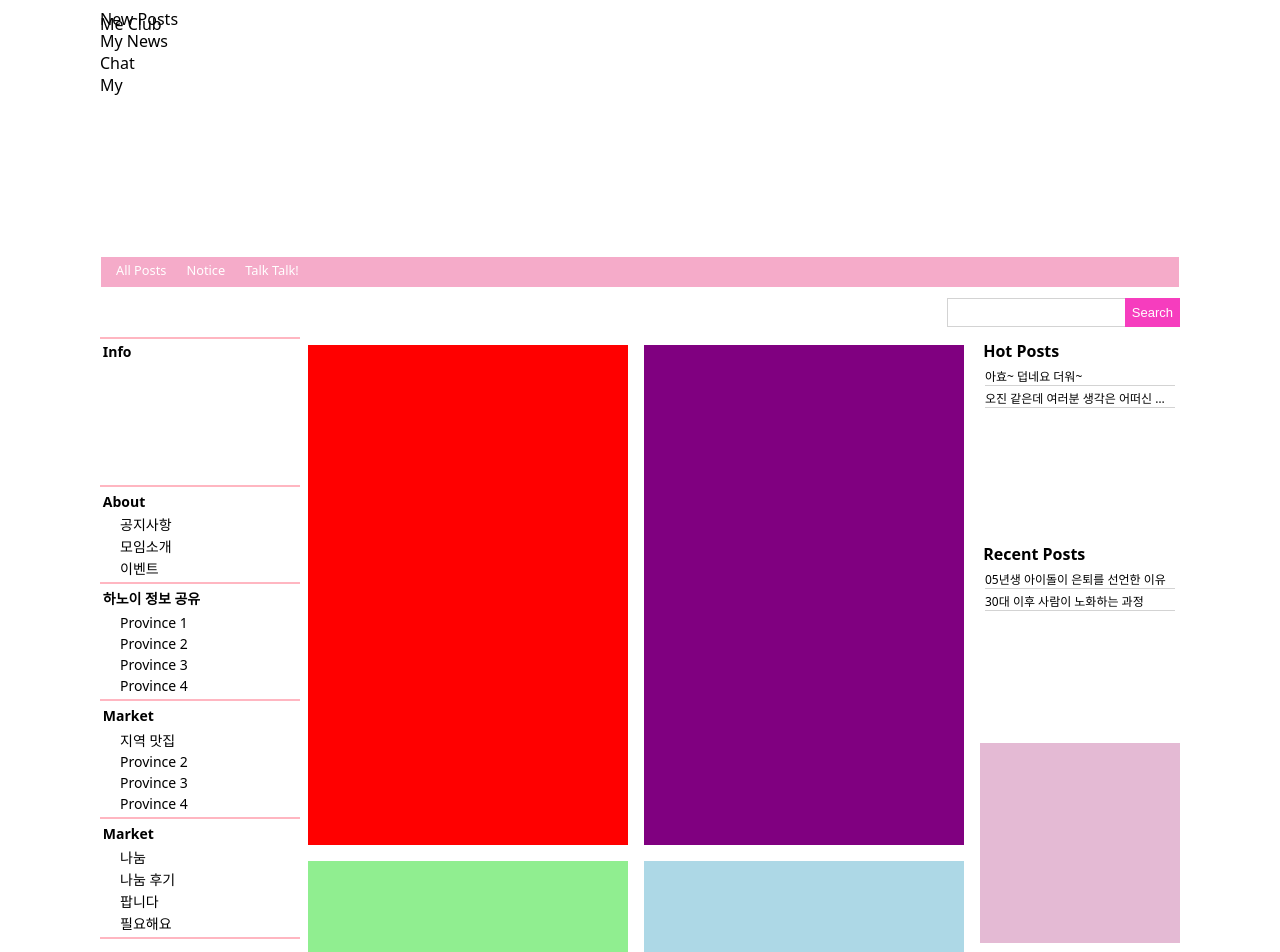
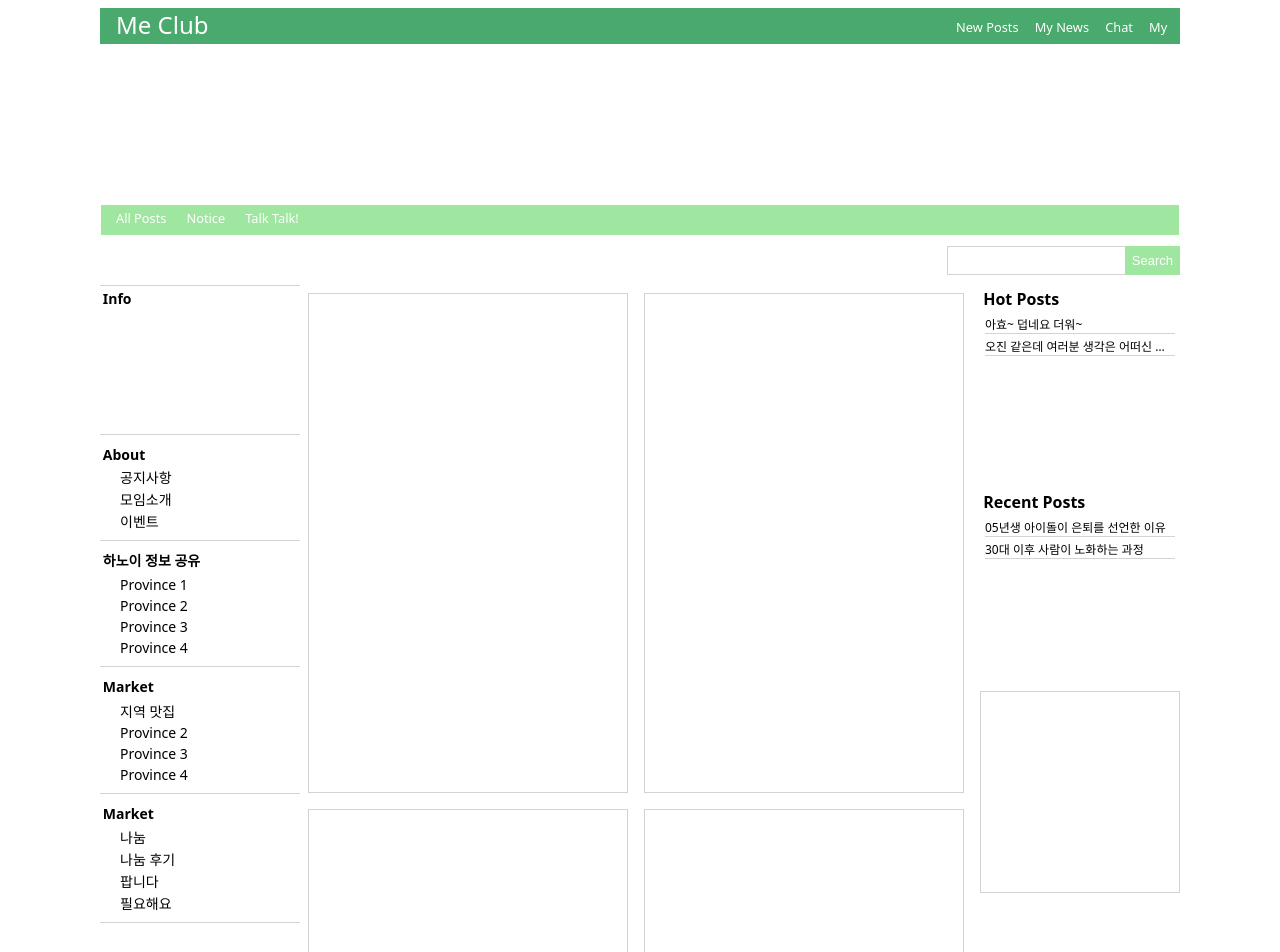
Before and after one commit to cesckyu/test2, a plain HTML site: page index.html in a window 1280 px wide. Shown: the top 952 px of the page. Drawn offline with Linux system fonts and the light colour scheme.

Commit message:
Add files via upload

```diff
--- a/css/master.css
+++ b/css/master.css
@@ -30,26 +30,28 @@ h4{
   border-color: black;
 }
 
-.top-head{
+.top-bar{
   position: relative;
 	width: 1080px;
 	height: 36px;
 	margin: 0 auto;
-  border-bottom: solid lightpink 5px;
+  background-color: #4aa96c;
   overflow:hidden;
 }
 .top-logo{
   position:absolute;
-  margin-top: 5px;
+  padding-left: 1em;
   width:auto;
   float:left;
 }
 
 .logo{
   display: block;
+  font-size: 1.5em;
+  color: white;
 }
 
-.my-menu{
+.top-menu{
   float:right;
   text-align: center;
   font-size: 0.8em;
@@ -58,10 +60,11 @@ h4{
   border-color: yellow;
 }
 
-.button-new-posts, .button-my-news,.button-chat,.button-My {
+.top-menu-button {
   display: inline-block;
   padding-right: 1em;
   width:auto;
+  color:white;
 }
 
 .front-img{
@@ -69,7 +72,7 @@ h4{
 }
 
 .hot-menu{
-  background-color: #f5abc9;
+  background-color: #9fe6a0;
   color:white;
   font-weight: 500;
   height:30px;
@@ -112,7 +115,7 @@ h4{
    font-size: 13px;
    font-weight: 100;
    padding: 7px;
-   background-color: #F63DBE;
+   background-color: #9fe6a0;
    text-decoration: none;
    cursor: pointer;
    text-align: center;
@@ -142,8 +145,8 @@ h4{
 
 .club-info{
   height: 150px;
-  border-top: solid 0.2em lightpink;
-  border-bottom: solid 0.2em lightpink;
+  border-top: solid 0.1em lightgrey;
+  border-bottom: solid 0.1em lightgrey;
 
 }
 
@@ -156,9 +159,9 @@ h4{
 }
 
 .board-group{
-  border-bottom: solid 0.2em lightpink;
-  padding-top: 2px;
-  padding-bottom: 2px;
+  border-bottom: solid 0.1em lightgrey;
+  padding-top: 0.5em;
+  padding-bottom: 0.5em;
 }
 
 .board-group-name{
@@ -178,25 +181,25 @@ h4{
 .hot-issues1{
   width:320px;
   height: 500px;
-  background-color: red;
+  border:solid lightgrey 0.1em;
 }
 
 .hot-issues2{
   width:320px;
   height: 500px;
-  background-color: purple;
+  border:solid lightgrey 0.1em;
 }
 
 .hot-issues3{
   width:320px;
   height: 500px;
-  background-color: lightgreen;
+  border:solid lightgrey 0.1em;
 }
 
 .hot-issues4{
   width:320px;
   height: 500px;
-  background-color: lightblue;
+  border:solid lightgrey 0.1em;
 }
 
 .right-side{
@@ -228,13 +231,13 @@ h4{
 
 .ad-box{
   height:200px;
-  background-color: #e4bad4;
+  border:solid lightgrey 0.1em;
 }
 
 .footer{
   width: 1080px;
   height:80px;
-  border-top: solid 0.2em #e4bad4;
+  border-top: solid 0.2em lightgrey;
   clear:both;
   text-align: center;
 }
```
